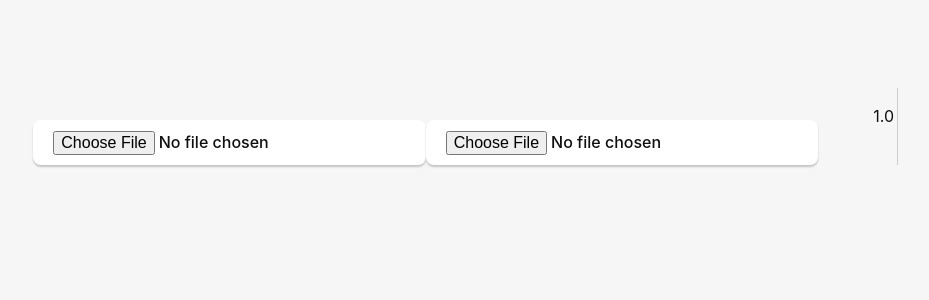
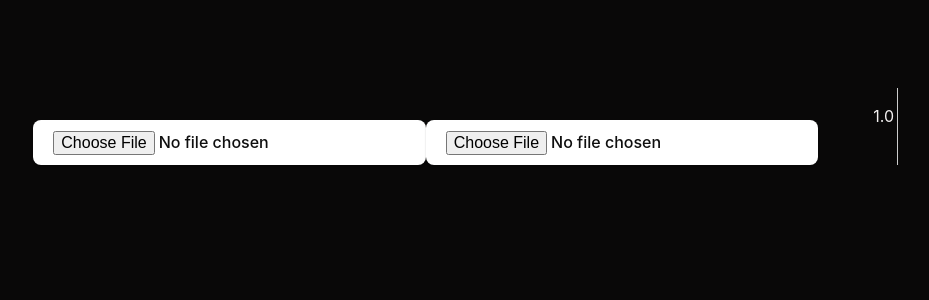
Before and after one commit to 1590703336/test, a React (Vite) app: page / in a window 1280 px wide. Shown: the top 300 px of the page, without its empty margins (54-983 px from the left). Built offline with nearby package versions, Linux system fonts and the light colour scheme.

Commit message:
无效修改

```diff
--- a/src-tauri/tauri.conf.json
+++ b/src-tauri/tauri.conf.json
@@ -20,7 +20,9 @@
     "security": {
       "csp": null
     }
+
   },
+
   "bundle": {
     "active": true,
     "targets": "all",
@@ -32,4 +34,5 @@
       "icons/icon.ico"
     ]
   }
+
 }
--- a/src/App.css
+++ b/src/App.css
@@ -11,8 +11,8 @@
   line-height: 24px;
   font-weight: 400;
 
-  color: #0f0f0f;
-  background-color: #f6f6f6;
+  color: #f4f1f1;
+  background-color: #090808;
 
   font-synthesis: none;
   text-rendering: optimizeLegibility;
```
